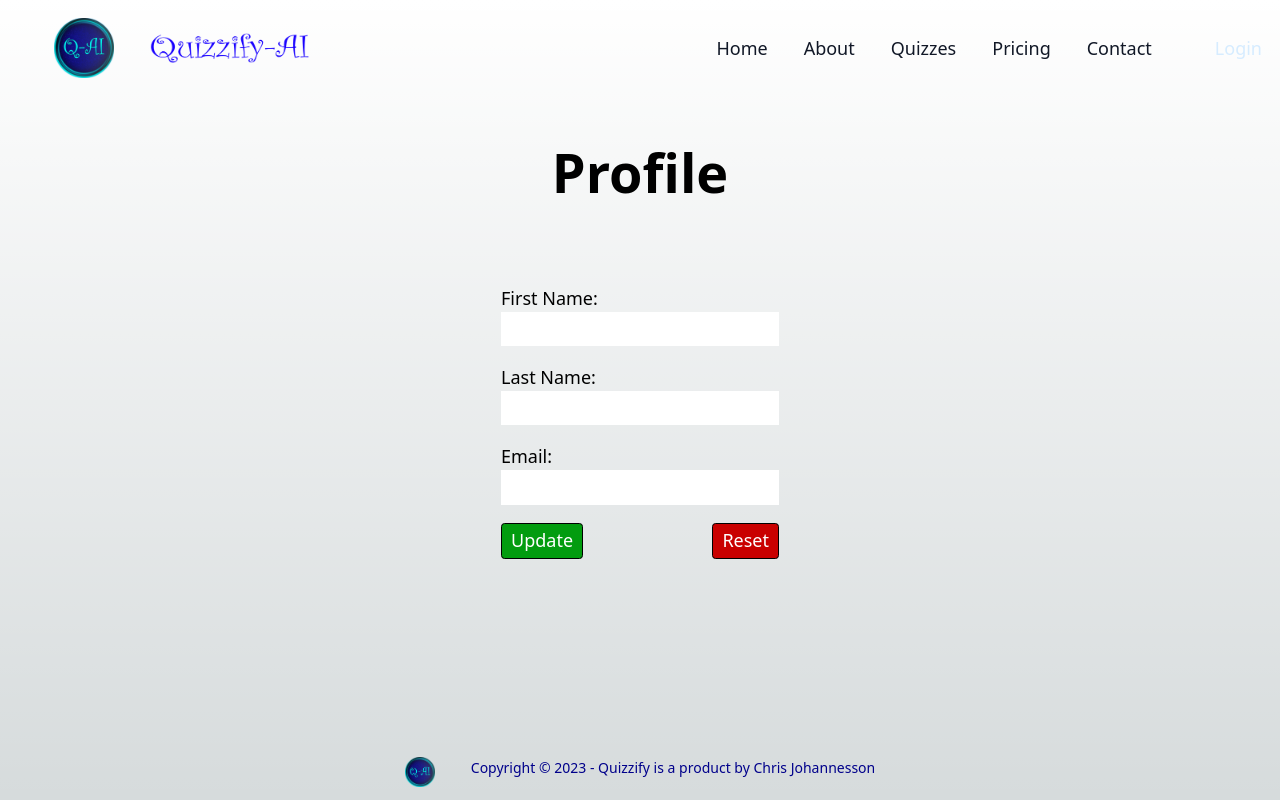
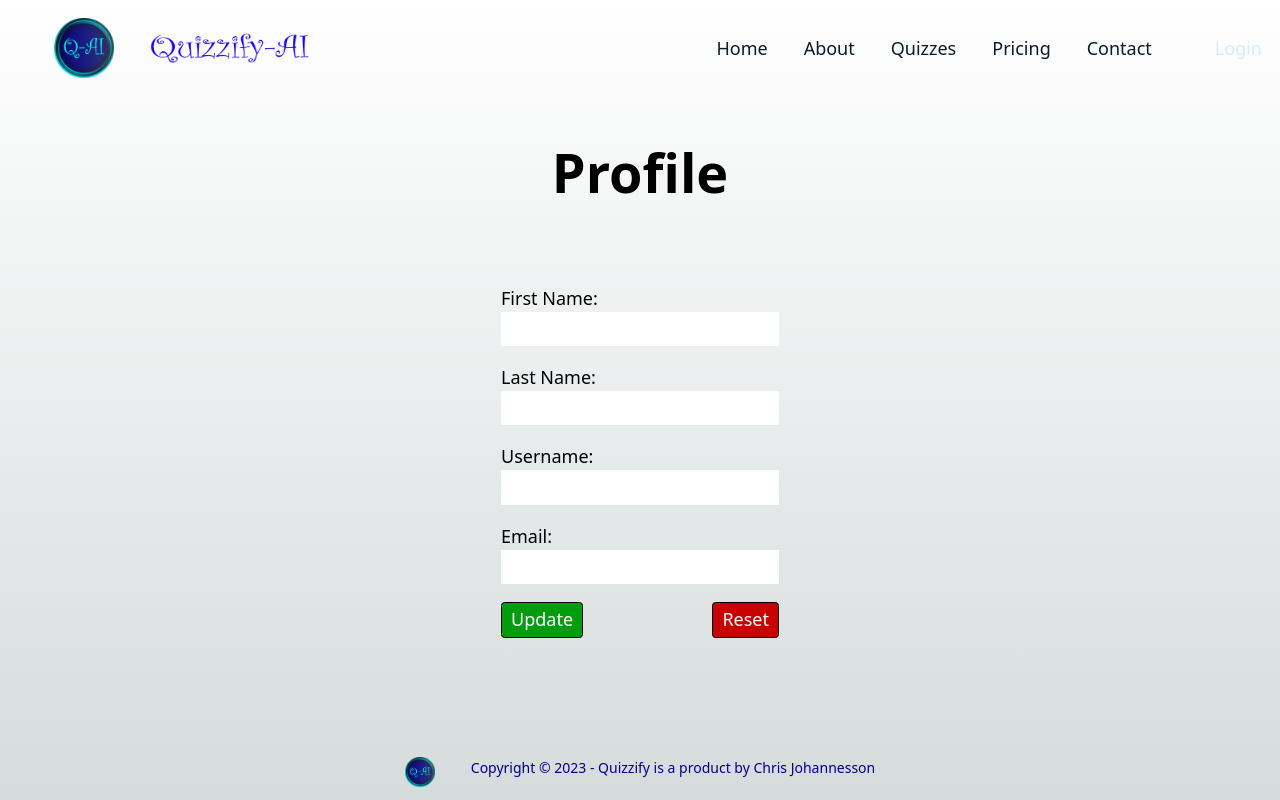
Before and after one commit to ChrisJohDev/quizzify-ai, a Next.js app: page /auth/profile in a window 1280 px wide. Built offline with nearby package versions, Linux system fonts and the light colour scheme; no server answers.

Commit message:
Updated prifile page to include username, updated db to only show connection url when in development environment

```diff
--- a/src/pages/auth/profile.tsx
+++ b/src/pages/auth/profile.tsx
@@ -10,15 +10,18 @@ const Profile: React.FC = () => {
   const [firstName, setFirstName] = useState<string | undefined>(user?.firstName);
   const [lastName, setLastName] = useState<string | undefined>(user?.lastName);
   const [email, setEmail] = useState<string | undefined>(user?.email);
+  const [username, setUsername] = useState<string | undefined>(user?.username);
   const [firstNameOriginal,] = useState<string>(user?.password);
   const [lastNameOriginal,] = useState<string>(user?.password);
   const [emailOriginal,] = useState<string>(user?.password);
+  const [usernameOriginal,] = useState<string>(user?.password);
   const [updateResponse, setUpdateResponse] = useState<string>('');
 
   const resetHandler = (): void => {
     setFirstName(firstNameOriginal);
     setLastName(lastNameOriginal);
     setEmail(emailOriginal);
+    setUsername(usernameOriginal);
     setUpdateResponse('');
     const elem: HTMLElement | null = document.querySelector('#profileMessage');
     (elem && (elem.setAttribute('style','min-height: 2rem; padding: 0.2rem 0.5rem; border-radius: 0.2rem;' )));
@@ -79,6 +82,10 @@ const Profile: React.FC = () => {
           <input type="text" id="lastName" name="lastName" value={lastName} onChange={(ev) => setLastName(ev.target.value)} />
         </div>
         <div>
+          <label htmlFor="email">Username:</label>
+          <input type="text" id="username" name="username" value={username} onChange={(ev) => setUsername(ev.target.value)} />
+        </div>
+        <div>
           <label htmlFor="email">Email:</label>
           <input type="email" id="email" name="email" value={email} onChange={(ev) => setEmail(ev.target.value)} />
         </div>
--- a/src/util/db/db.js
+++ b/src/util/db/db.js
@@ -7,11 +7,13 @@
 
 import mongoose from 'mongoose'
 
+const isDevelopment = process.env.NODE_ENV === 'development';
+
 const url = process.env.ATLAS_AUTH_CONNECTION || 'mongodb://localhost:27017'
 const connection = {};
 
 async function connectDB() {
-  // console.log('\n *** [db.js] connectDB url:', url);
+  isDevelopment &&  console.log('\n *** [db.js] connectDB url:', url, '\nNODE_ENV:', process.env.NODE_ENV, '\nATLAS_AUTH_CONNECTION:', process.env.ATLAS_AUTH_CONNECTION);
   if (connection.isConnected) {
     console.log('\n*** [db.js] Using existing database connection');
     // Use existing database connection
```
